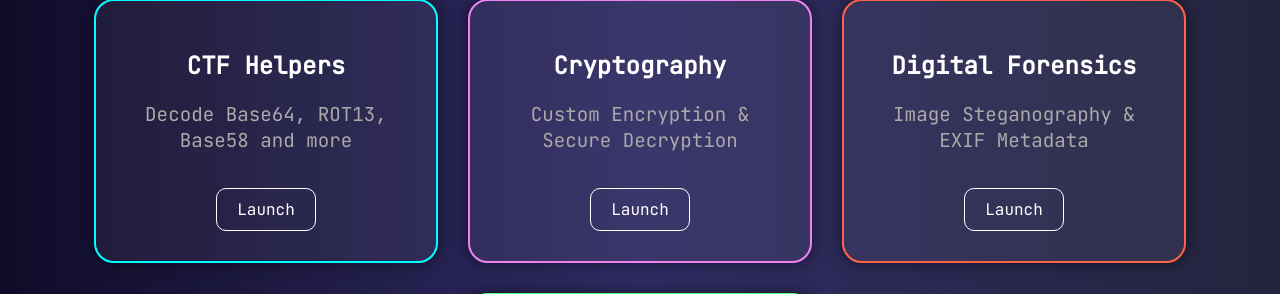
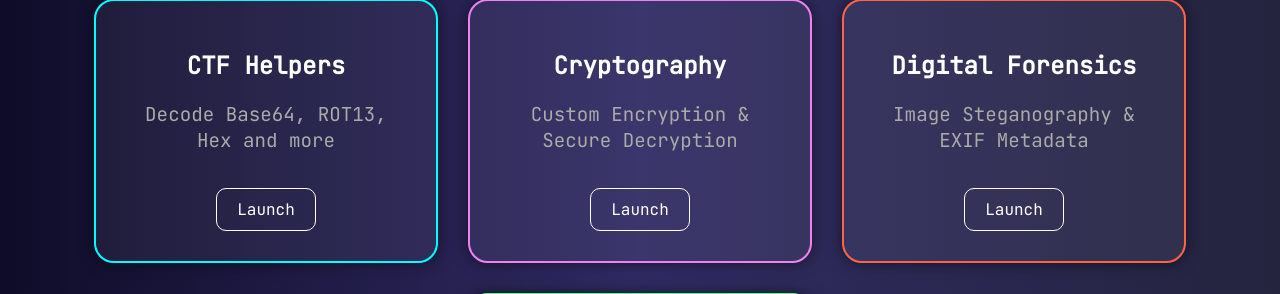
Before and after one commit to SrajalTadge/CyberNest, a Flask app: page / in a window 1280 px wide. Shown: the part 261-555 px from the top of the page. Run offline with Flask 3, Linux system fonts and the light colour scheme.

Commit message:
index.html

```diff
--- a/templates/index.html
+++ b/templates/index.html
@@ -116,7 +116,7 @@
   <div class="tools-container">
     <div class="tool-card ctf">
       <h2>CTF Helpers</h2>
-      <p>Decode Base64, ROT13, Base58 and more</p>
+      <p>Decode Base64, ROT13, Hex and more</p>
       <a href="/ctf">Launch</a>
     </div>
     <div class="tool-card crypto">
```
